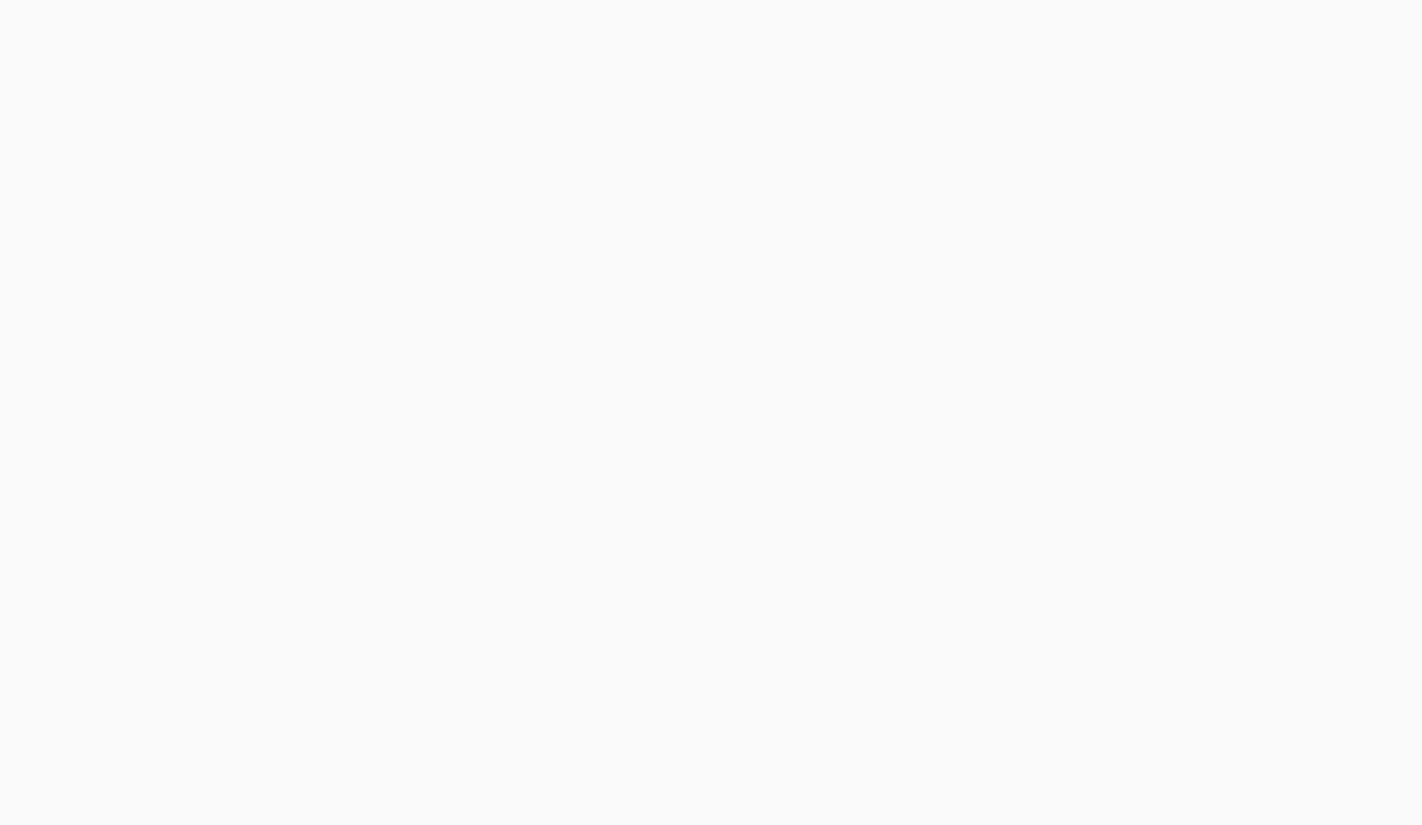
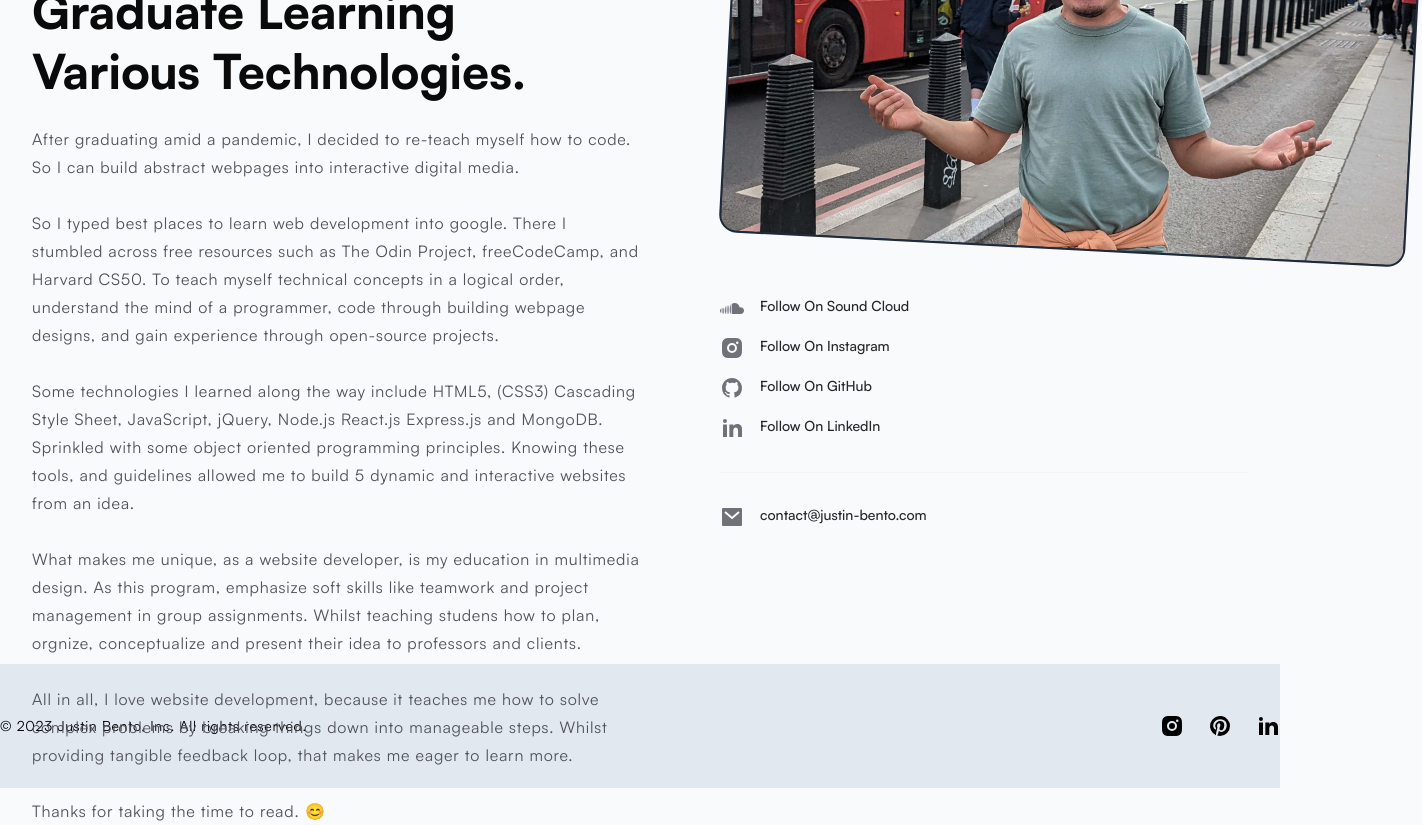
Before and after one commit to Justin-Bento/portfolio, a Next.js app: page /about in a window 1280 px wide. Shown: the part 340-1165 px from the top of the page, 1422 px wide, since content can reach past the window. Before the commit the page ends 800 px from the top, so only its background shows below. Built offline with nearby package versions, Linux system fonts and the light colour scheme; no server answers.

Commit message:
created main about page

```diff
--- a/pages/about.tsx
+++ b/pages/about.tsx
@@ -1,7 +1,142 @@
-import React from 'react'
+import Image from "next/image";
+import Link from "next/link";
+import React from "react";
+import {
+  RiGithubFill,
+  RiInstagramFill,
+  RiLinkedinFill,
+  RiMailFill,
+  RiSoundcloudFill,
+} from "react-icons/ri";
 
 export default function about() {
   return (
-    <div>about</div>
-  )
+    <>
+      <div className="flex-auto h-screen">
+        <div className="sm:px-8 mt-16 sm:mt-32">
+          <div className="mx-auto w-full lg:container lg:px-0">
+            <div className="relative">
+              <div className="grid grid-cols-1 gap-y-16 lg:grid-cols-2 lg:grid-rows-[auto_1fr] lg:gap-y-12">
+                <div className="lg:pl-20">
+                  <div className="px-2.5 lg:max-w-none">
+                    <div className="aspect-video relative h-96 rotate-3">
+                      <Image
+                        fill
+                        src="/media/london-picture.jpg"
+                        alt=""
+                        loading="lazy"
+                        className=" ring-2 ring-slate-800 rounded-2xl bg-zinc-200 object-cover dark:bg-zinc-800"
+                      />
+                    </div>
+                  </div>
+                </div>
+                <div className="lg:order-first lg:row-span-2 lg:max-w-prose">
+                  <h1 className="block capitalize tracking-normal [text-wrap:balance] text-3xl sm:text-4xl md:leading-[3.7rem] font-extrabold md:text-5xl text-neutral-950">
+                    Hi 👋, I&#39;m Justin. A Multimedia Design Graduate learning
+                    various technologies.
+                  </h1>
+                  <div className="mt-6 space-y-7 text-base leading-7 tracking-wider text-zinc-600 dark:text-zinc-400">
+                    <p>
+                      After graduating amid a pandemic, I decided to re-teach
+                      myself how to code. So I can build abstract webpages into
+                      interactive digital media.
+                    </p>
+                    <p>
+                      So I typed best places to learn web development into google.
+                      There I stumbled across free resources such as The Odin
+                      Project, freeCodeCamp, and Harvard CS50. To teach myself
+                      technical concepts in a logical order, understand the mind
+                      of a programmer, code through building webpage designs, and
+                      gain experience through open-source projects.
+                    </p>
+                    <p>
+                      Some technologies I learned along the way include HTML5,
+                      (CSS3) Cascading Style Sheet, JavaScript, jQuery, Node.js
+                      React.js Express.js and MongoDB. Sprinkled with some object
+                      oriented programming principles. Knowing these tools, and
+                      guidelines allowed me to build 5 dynamic and interactive
+                      websites from an idea.
+                    </p>
+                    <p>
+                      What makes me unique, as a website developer, is my
+                      education in multimedia design. As this program, emphasize
+                      soft skills like teamwork and project management in group
+                      assignments. Whilst teaching studens how to plan, orgnize,
+                      conceptualize and present their idea to professors and
+                      clients.
+                    </p>
+                    <p>
+                      All in all, I love website development, because it teaches
+                      me how to solve complex problems by breaking things down
+                      into manageable steps. Whilst providing tangible feedback
+                      loop, that makes me eager to learn more.
+                    </p>
+                    <p>Thanks for taking the time to read. 😊</p>
+                  </div>
+                </div>
+                <div className="lg:pl-20 w-full">
+                  <ul role="list" className="flex flex-col gap-4">
+                    <li className="flex">
+                      <Link
+                        href="https://soundcloud.com/bento-box-519166246"
+                        target="_blank"
+                        className="group flex text-sm font-medium text-zinc-800 transition hover:text-slate-500 dark:text-zinc-200 dark:hover:text-slate-500"
+                      >
+                        <RiSoundcloudFill className="h-6 w-6 flex-none fill-zinc-500 transition group-hover:fill-slate-500" />
+                        <span className="ml-4 capitalize">
+                          Follow on Sound Cloud
+                        </span>
+                      </Link>
+                    </li>
+                    <li className="flex items-center">
+                      <Link
+                        target="_blank"
+                        href="https://github.com/Justin-Bento"
+                        className="group flex text-sm font-medium text-zinc-800 transition hover:text-slate-500 dark:text-zinc-200 dark:hover:text-slate-500"
+                      >
+                        <RiInstagramFill className="h-6 w-6 flex-none fill-zinc-500 transition group-hover:fill-slate-500" />
+                        <span className="ml-4 capitalize">
+                          Follow on Instagram
+                        </span>
+                      </Link>
+                    </li>
+                    <li className="flex items-center">
+                      <Link
+                        target="_blank"
+                        href="https://github.com/Justin-Bento"
+                        className="group flex text-sm font-medium text-zinc-800 transition hover:text-slate-500 dark:text-zinc-200 dark:hover:text-slate-500"
+                      >
+                        <RiGithubFill className="h-6 w-6 flex-none fill-zinc-500 transition group-hover:fill-slate-500" />
+                        <span className="ml-4 capitalize">Follow on GitHub</span>
+                      </Link>
+                    </li>
+                    <li className="flex items-center">
+                      <Link
+                        href="https://www.linkedin.com/in/justin--bento/"
+                        className="group flex text-sm font-medium text-zinc-800 transition hover:text-slate-500 dark:text-zinc-200 dark:hover:text-slate-500"
+                      >
+                        <RiLinkedinFill className="h-6 w-6 flex-none fill-zinc-500 transition group-hover:fill-slate-500" />
+                        <span className="ml-4 capitalize">
+                          Follow on LinkedIn
+                        </span>
+                      </Link>
+                    </li>
+                    <li className="mt-4 border-t border-zinc-100 pt-8 dark:border-zinc-700/40 flex">
+                      <Link
+                        className="group flex text-sm font-medium text-zinc-800 transition hover:text-slate-500 dark:text-zinc-200 dark:hover:text-slate-500"
+                        href="mailto:contact@justin-bento.com"
+                      >
+                        <RiMailFill className="h-6 w-6 flex-none fill-zinc-500 transition group-hover:fill-slate-500" />
+                        <span className="ml-4">contact@justin-bento.com</span>
+                      </Link>
+                    </li>
+                  </ul>
+                </div>
+              </div>
+            </div>
+          </div>
+        </div>
+      </div>
+    </>
+  );
 }
```
